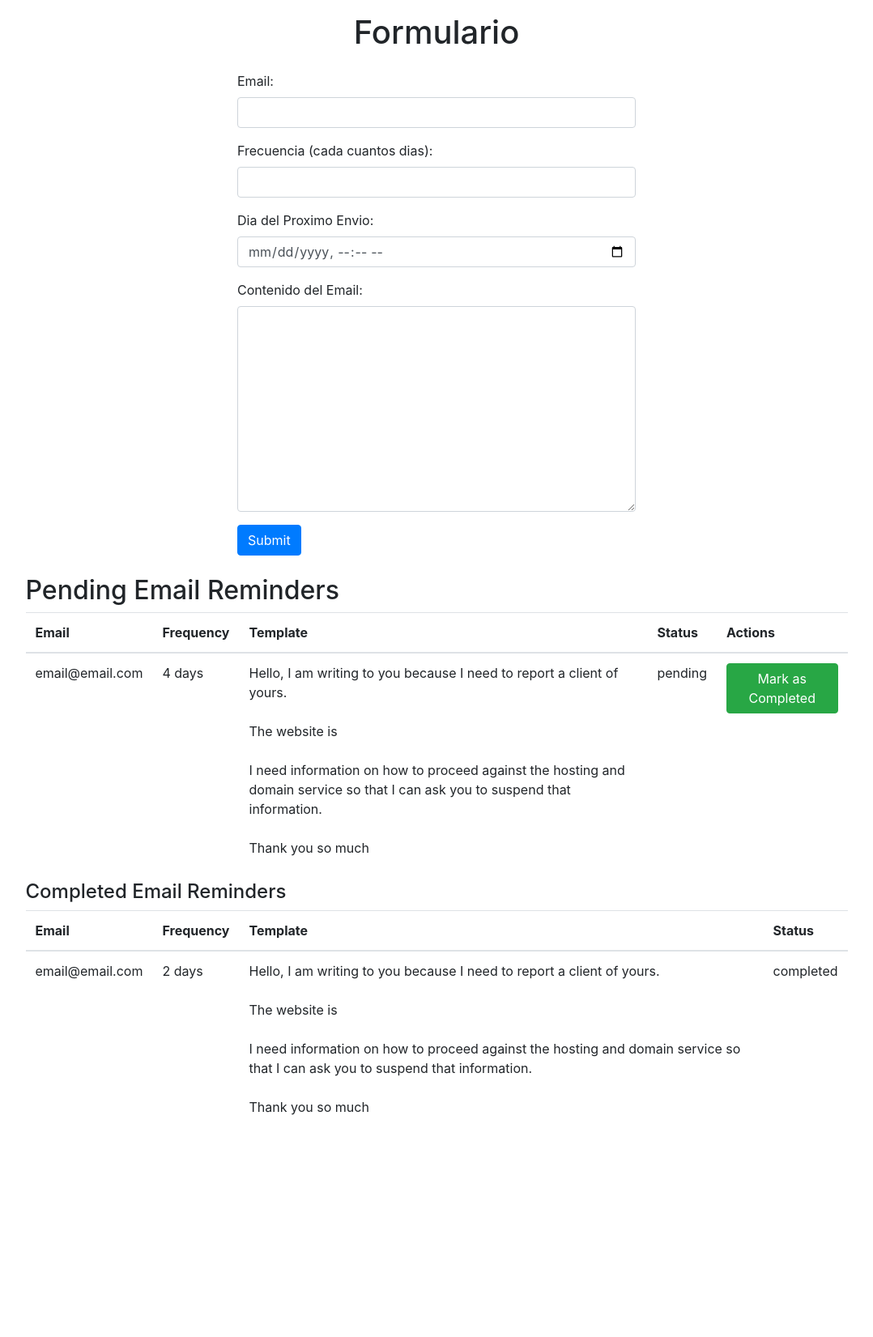
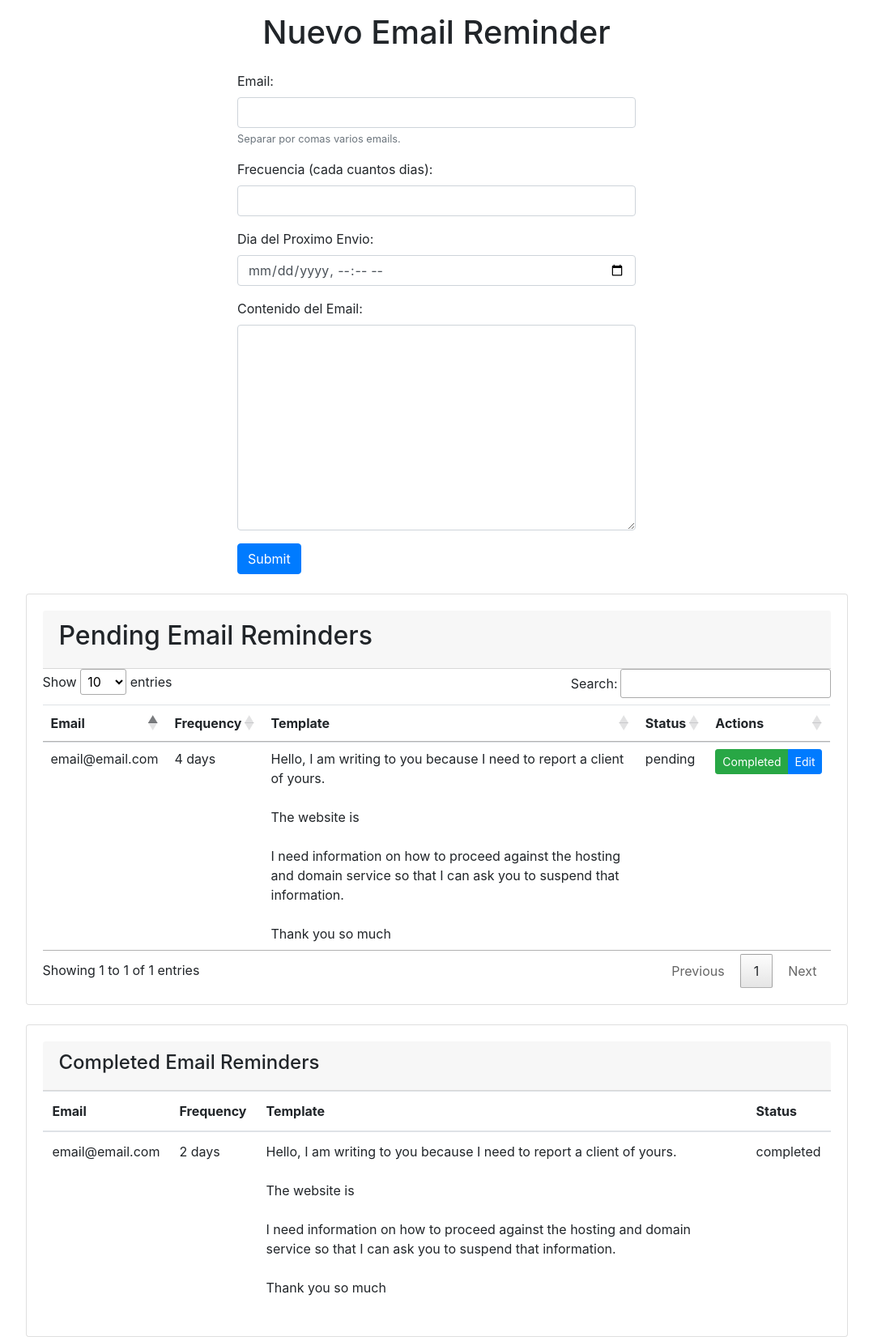
Before and after one commit to goyodb/email-reminder, a PHP site: page / in a window 1280 px wide. Shown: the whole page at 81% size, without its empty margins (101-1179 px from the left). Before the commit the page ends 1377 px from the top, so only its background shows below. Run offline with PHP 8.4, Linux system fonts and the light colour scheme; data comes from the database, SQL or seed files in the repository; some libraries are stand-ins or nearby versions.

Commit message:
Refactor

```diff
--- a/index.php
+++ b/index.php
@@ -23,17 +23,20 @@ if ($_SERVER['REQUEST_METHOD'] == 'POST') {
     <meta name="robots" content="noindex, nofollow">
     <!-- Agregar Bootstrap CSS -->
     <link rel="stylesheet" href="https://stackpath.bootstrapcdn.com/bootstrap/4.5.2/css/bootstrap.min.css">
+    <link rel="stylesheet" type="text/css" href="https://cdn.datatables.net/1.11.3/css/jquery.dataTables.min.css">
 </head>
 
 <body>
     <div class="container">
         <div class="row justify-content-center">
             <div class="col-md-6">
-                <h1 class="text-center mt-3">Formulario</h1>
+                <h1 class="text-center mt-3">Nuevo Email Reminder</h1>
                 <form method="post" class="m-4">
                     <div class="form-group">
                         <label for="email">Email:</label>
-                        <input type="email" class="form-control" id="email" name="email">
+                        <input type="text" class="form-control" id="email" name="email">
+                        <!-- Help separar por comas varios emails -->
+                        <small id="emailHelp" class="form-text text-muted">Separar por comas varios emails.</small>
                     </div>
                     <div class="form-group">
                         <label for="frequency">Frecuencia (cada cuantos dias):</label>
@@ -49,18 +52,38 @@ if ($_SERVER['REQUEST_METHOD'] == 'POST') {
                     </div>
                     <button type="submit" class="btn btn-primary">Submit</button>
                 </form>
+
+                <div id="editForm" style="display: none;">
+                    <div class="card">
+                        <div class="card-body">
+                            <h2>Editar Email Reminder</h2>
+                            <form>
+                                <input type="hidden" id="editId">
+                                <label for="editEmail">Email:</label><br>
+                                <input type="text" id="editEmail" class="form-control"><br>
+                                <label for="editFrequency">Frequency:</label><br>
+                                <input type="text" id="editFrequency" class="form-control"><br>
+                                <label for="editTemplate">Template:</label><br>
+                                <textarea id="editTemplate" class="form-control" rows="10"></textarea><br>
+                                <button type="button" onclick="submitEdit()" class="btn btn-success">Edit</button>
+                            </form>
+                        </div>
+                    </div>
+                </div>
             </div>
         </div>
         <div class="row justify-content-center">
             <div class="col-md-11">
+                <div class="card">
+                    <div class="card-body">
                         <?php
                         // Consulta para obtener todos los email reminders
                         $stmt = $db->query("SELECT * FROM emails WHERE status = 'pending' ORDER BY next_send_time ASC");
 
                         // Mostrar los resultados en una tabla
                         if ($stmt->rowCount() > 0) {
-                    echo '<h2>Pending Email Reminders</h2>';
-                    echo '<table class="table">';
+                            echo '<div class="card-header"><h2>Pending Email Reminders</h2></div>';
+                            echo '<table id="myTable" class="table table-responsive">';
                             echo '<thead><tr><th>Email</th><th>Frequency</th><th>Template</th><th>Status</th><th>Actions</th></tr></thead>';
                             echo '<tbody>';
                             while ($row = $stmt->fetch()) {
@@ -69,7 +92,14 @@ if ($_SERVER['REQUEST_METHOD'] == 'POST') {
                                 echo '<td>' . $row['frequency'] . ' days</td>';
                                 echo '<td>' . nl2br($row['template']) . '</td>';
                                 echo '<td>' . $row['status'] . '</td>';
-                        echo '<td><button class="btn btn-success" onclick="markAsCompleted(' . $row['id'] . ')">Mark as Completed</button></td>';
+                                echo '
+                            <td>
+                                <div class="btn-group">
+                                <button class="btn btn-success btn-sm" onclick="markAsCompleted(' . $row['id'] . ')">Completed</button>
+                                <button class="btn btn-primary btn-sm" onclick="editEmail(' . $row['id'] . ')">Edit</button>
+                                </div>
+                            </td>
+                            ';
                                 echo '</tr>';
                             }
                             echo '</tbody></table>';
@@ -77,17 +107,20 @@ if ($_SERVER['REQUEST_METHOD'] == 'POST') {
                             echo 'No email reminders found.';
                         }
                         ?>
+                    </div>
+                </div>
 
 
-
+                <div class="card mt-4">
+                    <div class="card-body">
                         <?php
                         // Consulta para obtener todos los email reminders completados
                         $stmt = $db->query("SELECT * FROM emails WHERE status = 'completed' ORDER BY next_send_time ASC");
 
                         // Mostrar los resultados en una tabla
                         if ($stmt->rowCount() > 0) {
-                    echo '<h4>Completed Email Reminders</h4>';
-                    echo '<table class="table">';
+                            echo '<div class="card-header"><h4>Completed Email Reminders</h4></div>';
+                            echo '<table class="table table-responsive">';
                             echo '<thead><tr><th>Email</th><th>Frequency</th><th>Template</th><th>Status</th></tr></thead>';
                             echo '<tbody>';
                             while ($row = $stmt->fetch()) {
@@ -103,7 +136,8 @@ if ($_SERVER['REQUEST_METHOD'] == 'POST') {
                             echo '<h2>No completed email reminders found.</h2>';
                         }
                         ?>
-
+                    </div>
+                </div>
                 <script src="https://code.jquery.com/jquery-3.6.0.min.js"></script>
                 <script>
                     function markAsCompleted(id) {
@@ -122,6 +156,50 @@ if ($_SERVER['REQUEST_METHOD'] == 'POST') {
                             }
                         });
                     }
+
+                    function editEmail(id) {
+                        // Fetch the data for this id
+                        $.get('get_email.php', {
+                            id: id
+                        }, function(data) {
+                            // Parse the JSON data
+                            var parsedData = JSON.parse(data);
+
+                            // Fill the form with the fetched data
+                            $('#editId').val(parsedData.id);
+                            $('#editEmail').val(parsedData.email);
+                            $('#editFrequency').val(parsedData.frequency);
+                            $('#editTemplate').val(parsedData.template);
+
+                            // Show the form
+                            $('#editForm').show();
+                        });
+                    }
+
+                    function submitEdit() {
+                        // Get the data from the form
+                        var id = $('#editId').val();
+                        var email = $('#editEmail').val();
+                        var frequency = $('#editFrequency').val();
+                        var template = $('#editTemplate').val();
+
+                        // Send the data to the server
+                        $.post('edit_email.php', {
+                            id: id,
+                            email: email,
+                            frequency: frequency,
+                            template: template
+                        }, function() {
+                            // Hide the form
+                            $('#editForm').hide();
+
+                            // Reload the page
+                            location.reload();
+                        });
+                    }
+                    $(document).ready(function() {
+                        $('#myTable').DataTable();
+                    });
                 </script>
             </div>
         </div>
@@ -129,6 +207,10 @@ if ($_SERVER['REQUEST_METHOD'] == 'POST') {
 
     <!-- Agregar Bootstrap JS y sus dependencias -->
     <script src="https://cdn.jsdelivr.net/npm/bootstrap@4.5.2/dist/js/bootstrap.bundle.min.js"></script>
+
+    <!-- Agregar DataTables JS -->
+    <script type="text/javascript" src="https://cdn.datatables.net/1.11.3/js/jquery.dataTables.min.js"></script>
+
 </body>
 
 </html>
```
Also changed, not shown: edit_email.php (added, +12 -0 lines), get_email.php (added, +11 -0 lines), send_emails.php (+13 -2 lines). Lines whose indentation alone changed are shown as unchanged.
